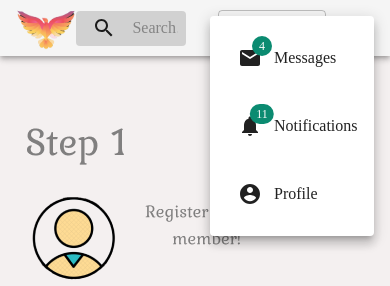
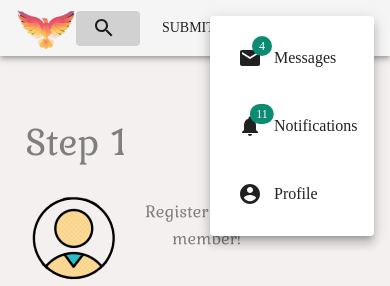
Before and after one commit to BloomTech-Labs/phoenix-fe, a React (Create React App) app: page / in a window 390 px wide. Both pictures are taken after a click on the button "show more". Shown: the top 286 px of the page. Built offline with nearby package versions, Linux system fonts and the light colour scheme; a web font is replaced by a local one.

Commit message:
refactored navbar to import mobile menu render

```diff
--- a/src/components/Navbar.js
+++ b/src/components/Navbar.js
@@ -1,4 +1,5 @@
 import React, { useState } from 'react';
+import axios from 'axios';
 import { Link } from 'react-router-dom';
 import AppBar from '@material-ui/core/AppBar';
 import Toolbar from '@material-ui/core/Toolbar';
@@ -12,12 +13,14 @@ import AccountCircle from '@material-ui/icons/AccountCircle';
 import MailIcon from '@material-ui/icons/Mail';
 import NotificationsIcon from '@material-ui/icons/Notifications';
 import MoreIcon from '@material-ui/icons/MoreVert';
+import Button from '@material-ui/core/Button';
+import { Typography } from '@material-ui/core';
+import logo from '../images/PhoenixLogo.png';
+import NavbarStyle from '../styles/NavbarStyles.js';
 import Registration from './Registration.js';
 import Login from './Login.js';
-import NavbarStyle from '../styles/NavbarStyles.js';
-import logo from '../images/PhoenixLogo.png';
-import { Typography } from '@material-ui/core';
-import Button from '@material-ui/core/Button';
+import Event from './Calendar/Event.js';
+import RenderMobileMenu from '../components/RenderMobileMenu.js';
 
 const useStyles = NavbarStyle;
 
@@ -25,9 +28,29 @@ export default function PrimarySearchAppBar() {
   const classes = useStyles();
   const [anchorEl, setAnchorEl] = useState(null);
   const [mobileMoreAnchorEl, setMobileMoreAnchorEl] = useState(null);
+  const [string, setString] = useState('')
+  const [result, setRes] = useState([])
 
   const isMenuOpen = Boolean(anchorEl);
   const isMobileMenuOpen = Boolean(mobileMoreAnchorEl);
+
+  const handleChange = e => {
+    setString(e.target.value)
+  }
+
+  const handleSubmit = e => {
+    e.preventDefault()
+    axios
+    .get('https://phoenix-be-staging.herokuapp.com/api/calendar')
+    .then(res => {
+      let results = res.data.filter(item => {
+        return item.summary.toLowerCase().includes(string.toLocaleLowerCase())
+      })
+      setRes(results)
+    })
+    .then( _=> setString('') )
+    .catch( err => console.log(err) )
+  }
 
   const handleProfileMenuOpen = event => {
     setAnchorEl(event.currentTarget);
@@ -63,47 +86,6 @@ export default function PrimarySearchAppBar() {
   );
 
   const mobileMenuId = 'primary-search-account-menu-mobile';
-  const renderMobileMenu = (
-    <Menu
-      anchorEl={mobileMoreAnchorEl}
-      anchorOrigin={{ vertical: 'top', horizontal: 'right' }}
-      id={mobileMenuId}
-      keepMounted
-      transformOrigin={{ vertical: 'top', horizontal: 'right' }}
-      open={isMobileMenuOpen}
-      onClose={handleMobileMenuClose}
-    >
-
-      <MenuItem>
-
-        <IconButton aria-label="show 4 new mails" color="inherit">
-          <Badge badgeContent={4} color="secondary">
-            <MailIcon />
-          </Badge>
-        </IconButton>
-        <p>Messages</p>
-      </MenuItem>
-      <MenuItem>
-        <IconButton aria-label="show 11 new notifications" color="inherit">
-          <Badge badgeContent={11} color="secondary">
-            <NotificationsIcon />
-          </Badge>
-        </IconButton>
-        <p>Notifications</p>
-      </MenuItem>
-      <MenuItem onClick={handleProfileMenuOpen}>
-        <IconButton
-          aria-label="account of current user"
-          aria-controls="primary-search-account-menu"
-          aria-haspopup="true"
-          color="inherit"
-        >
-          <AccountCircle />
-        </IconButton>
-        <p>Profile</p>
-      </MenuItem>
-    </Menu>
-  );
 
   return (
     <div className={classes.grow}>
@@ -123,11 +105,17 @@ export default function PrimarySearchAppBar() {
                 input: classes.inputInput,
               }}
               inputProps={{ 'aria-label': 'search' }}
+              onChange={handleChange}
+              type='text'
+              name='search'
+              autoComplete='off'
+              value={string}
             />
           </div>
+          <Button onClick={handleSubmit}>Submit</Button>
           <span className={classes.phoenix}><Registration /></span>
           <span className={classes.phoenix}><Login /></span>
-          <Link to="/events" ><Button variant="outlined" style={{ marginLeft: '16px' }} >Calendar</Button></Link>
+          <Link to="/events" ><Button style={{ marginLeft: '16px' }} >Calendar</Button></Link>
           <div className={classes.grow} />
           <div className={classes.sectionDesktop}>
             <IconButton aria-label="show 4 new mails" color="inherit">
@@ -164,8 +152,17 @@ export default function PrimarySearchAppBar() {
           </div>
         </Toolbar>
       </AppBar>
-      {renderMobileMenu}
+      <RenderMobileMenu
+        mobileMoreAnchorEl={mobileMoreAnchorEl}
+        mobileMenuId={mobileMenuId}
+        isMobileMenuOpen={isMobileMenuOpen}
+        handleMobileMenuClose={handleMobileMenuClose}
+        handleProfileMenuOpen={handleProfileMenuOpen}
+      />
       {renderMenu}
+      {result.map(data => (
+             <Event key={data.id} event={data}/>
+         ))}
     </div>
   );
 }
--- /dev/null
+++ b/src/components/RenderMobileMenu.js
@@ -0,0 +1,50 @@
+import React from 'react';
+import IconButton from '@material-ui/core/IconButton';
+import Badge from '@material-ui/core/Badge';
+import MenuItem from '@material-ui/core/MenuItem';
+import Menu from '@material-ui/core/Menu';
+import AccountCircle from '@material-ui/icons/AccountCircle';
+import MailIcon from '@material-ui/icons/Mail';
+import NotificationsIcon from '@material-ui/icons/Notifications';
+
+export default function RenderMobileMenu (props) {
+
+    return (
+    <Menu
+      anchorEl={props.mobileMoreAnchorEl}
+      anchorOrigin={{ vertical: 'top', horizontal: 'right' }}
+      id={props.mobileMenuId}
+      keepMounted
+      transformOrigin={{ vertical: 'top', horizontal: 'right' }}
+      open={props.isMobileMenuOpen}
+      onClose={props.handleMobileMenuClose}
+    >
+      <MenuItem>
+        <IconButton aria-label="show 4 new mails" color="inherit">
+          <Badge badgeContent={4} color="secondary">
+            <MailIcon />
+          </Badge>
+        </IconButton>
+        <p>Messages</p>
+      </MenuItem>
+      <MenuItem>
+        <IconButton aria-label="show 11 new notifications" color="inherit">
+          <Badge badgeContent={11} color="secondary">
+            <NotificationsIcon />
+          </Badge>
+        </IconButton>
+        <p>Notifications</p>
+      </MenuItem>
+      <MenuItem onClick={props.handleProfileMenuOpen}>
+        <IconButton
+          aria-label="account of current user"
+          aria-controls="primary-search-account-menu"
+          aria-haspopup="true"
+          color="inherit"
+        >
+          <AccountCircle />
+        </IconButton>
+        <p>Profile</p>
+      </MenuItem>
+    </Menu>
+  )};
```
